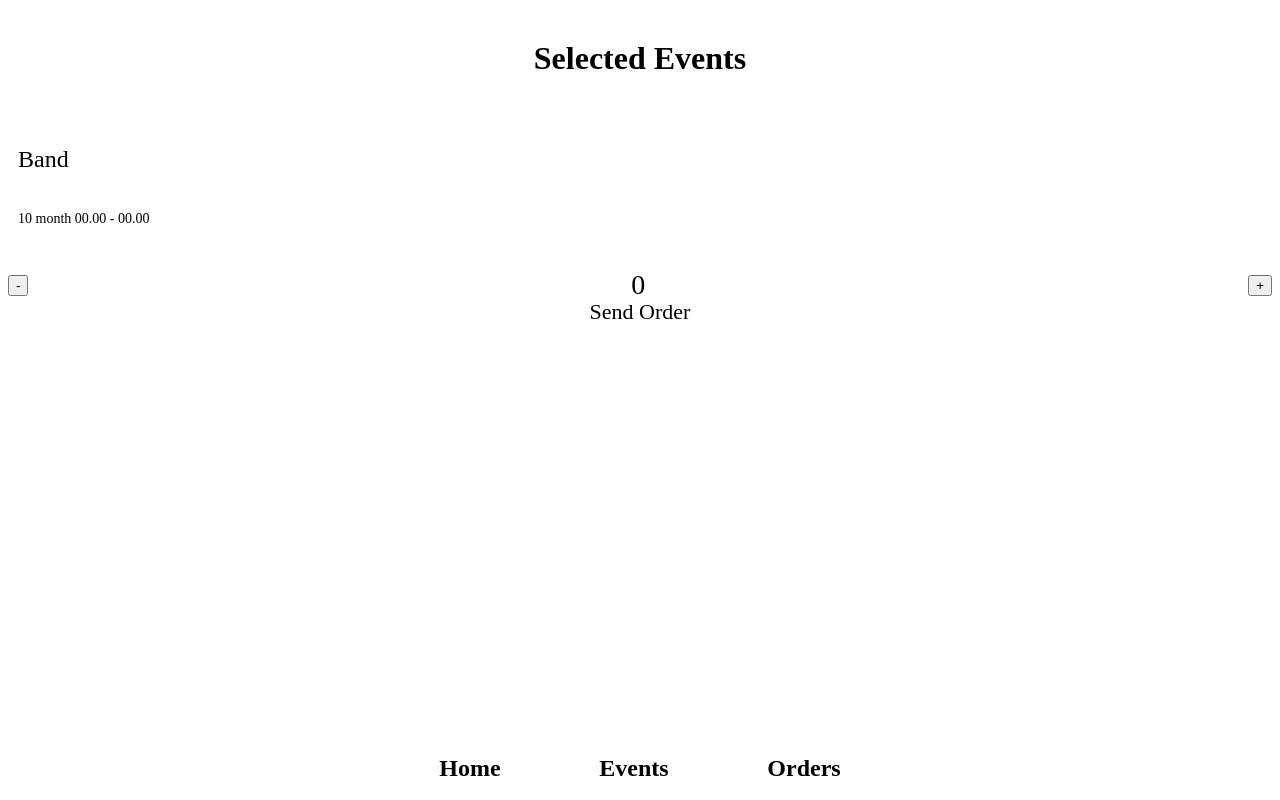
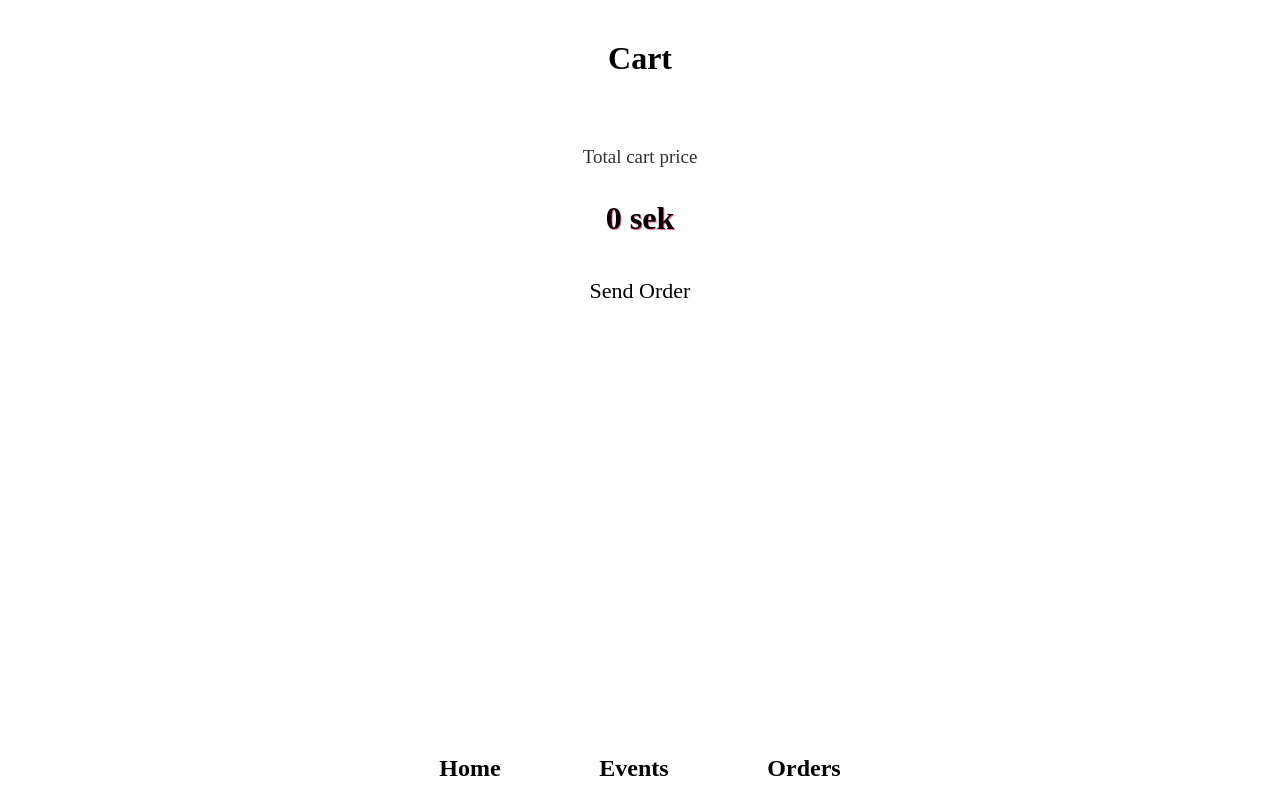
Before and after one commit to isakskold/where-its-at, a React (Vite) app in the folder vite-project/: page /events/allSelected in a window 1280 px wide. Built offline with nearby package versions, Linux system fonts and the light colour scheme; the HTML template or start-up script is replaced by a standard one.

Commit message:
Continued implementing state zustand. Counters are now interactable and displays proper data

```diff
--- a/vite-project/src/components/counter/Counter.jsx
+++ b/vite-project/src/components/counter/Counter.jsx
@@ -3,6 +3,7 @@ import Data from "./data/Data";
 import Value from "./value/Value";
 import styled from "styled-components";
 import React from "react";
+import useEventStore from "../../store";
 
 // Styled components with conditional rendering based on initialData prop
 const StyledCounterBase = styled.div`
@@ -38,7 +39,7 @@ const StyledCounterMoney = styled(StyledCounterBase)`
 
 const StyledCounterInfo = styled(StyledCounterBase)`
   height: 96px;
-  margin-bottom: 4rem;
+  margin-bottom: 1rem;
 
   & > .counter-row:first-child {
     display: flex;
@@ -72,9 +73,24 @@ const CounterRow = styled.div`
   }
 `;
 
-const Counter = ({ initialData }) => {
+const Counter = ({ initialData, event }) => {
+  const { addToCart, removeFromCart, getQuantityInCart, cart } =
+    useEventStore();
+
   const decrement = "decrement";
   const increment = "increment";
+
+  const handleIncrement = () => {
+    addToCart(event); // Add event to cart
+    console.log("Cart:", cart);
+  };
+
+  const handleDecrement = () => {
+    removeFromCart(event.id); // Remove event from cart
+    console.log("Cart:", cart);
+  };
+
+  const quantityInCart = getQuantityInCart(event.id);
 
   // Choose which StyledCounter to render based on initialData prop
   const StyledCounter =
@@ -83,12 +99,12 @@ const Counter = ({ initialData }) => {
   return (
     <StyledCounter>
       <CounterRow className="counter-row">
-        <Data data={initialData} />
+        <Data data={initialData} event={event} quantity={quantityInCart} />
       </CounterRow>
       <CounterRow className="counter-row">
-        <Btn type={decrement} />
-        <Value value={0} />
-        <Btn type={increment} />
+        <Btn type={decrement} onClick={handleDecrement} />
+        <Value value={quantityInCart} />
+        <Btn type={increment} onClick={handleIncrement} />
       </CounterRow>
     </StyledCounter>
   );
--- a/vite-project/src/components/counter/btn/Btn.jsx
+++ b/vite-project/src/components/counter/btn/Btn.jsx
@@ -1,5 +1,7 @@
-const Btn = ({ type }) => {
-  return <button>{type === "increment" ? "+" : "-"}</button>;
+import React from "react";
+
+const Btn = ({ type, onClick }) => {
+  return <button onClick={onClick}>{type === "increment" ? "+" : "-"}</button>;
 };
 
 export default Btn;
--- a/vite-project/src/components/counter/data/Data.jsx
+++ b/vite-project/src/components/counter/data/Data.jsx
@@ -1,5 +1,6 @@
 import React from "react";
 import styled from "styled-components";
+import useEventStore from "../../../store";
 
 const StyledMoneyParagraph = styled.p`
   font-weight: bold;
@@ -18,15 +19,19 @@ const StyledDateTimeParagraph = styled.p`
   color: var(--light-blue);
 `;
 
-const Data = ({ data }) => {
+const Data = ({ data, event: { name, id, when, price } }) => {
+  const time = `${when.from} - ${when.to}`;
+  const quantityInCart = useEventStore.getState().getQuantityInCart(id);
+  const totalPrice = price * quantityInCart;
+
   if (data === "Money") {
-    return <StyledMoneyParagraph>420 sek</StyledMoneyParagraph>;
+    return <StyledMoneyParagraph>{totalPrice} sek</StyledMoneyParagraph>;
   } else if (data === "Info") {
     return (
       <>
-        <StyledBandParagraph>Band</StyledBandParagraph>
+        <StyledBandParagraph>{name}</StyledBandParagraph>
         <StyledDateTimeParagraph>
-          10 month 00.00 - 00.00
+          {when.date} {time}
         </StyledDateTimeParagraph>
       </>
     );
--- a/vite-project/src/components/eventItem/eventInfo/EventInfo.jsx
+++ b/vite-project/src/components/eventItem/eventInfo/EventInfo.jsx
@@ -52,7 +52,7 @@ const EventInfo = ({ event: { name, where, when, price } }) => {
       <p>{where}</p> {/* location */}
       <div>
         <p>{time}</p> {/* from-to */}
-        <p>{price}</p> {/* eventPrice */}
+        <p>{price} sek</p> {/* eventPrice */}
       </div>
     </StyledEventInfo>
   );
--- a/vite-project/src/pages/events/allSelectedEvents/AllSelectedEvents.jsx
+++ b/vite-project/src/pages/events/allSelectedEvents/AllSelectedEvents.jsx
@@ -3,14 +3,58 @@ import { StyledHeader } from "../Events";
 import { StyledH1 } from "../Events";
 import GreenBtn from "../../../components/greenBtn/GreenBtn";
 import Counter from "../../../components/counter/Counter";
+import useEventStore from "../../../store";
+import styled from "styled-components";
+
+const StyledParagraph = styled.p`
+  font-family: "FiraSansIta";
+  font-size: 19px;
+  font-weight: lighter;
+  text-align: center;
+  color: var(--text-white);
+  opacity: 80%;
+  margin-top: 1.5rem;
+  margin-bottom: 1.5rem;
+`;
+
+const StyledPrice = styled.p`
+  font-size: 32px;
+  font-weight: bolder;
+  text-align: center;
+  color: var(--text-white);
+  text-shadow: 1px 1px 0px #f56b9a;
+  margin-bottom: 1.5rem;
+`;
 
 const AllSelectedEvents = () => {
+  const events = useEventStore((state) => state.events);
+  const cart = useEventStore((state) => state.cart);
+  const initialData = "Info";
+
+  // Filter events to include only those in the cart
+  const eventsInCart = events.filter((event) => cart[event.id]);
+
+  // Calculate total price of items in the cart
+  const totalPrice = eventsInCart.reduce((acc, event) => {
+    const quantity = useEventStore.getState().getQuantityInCart(event.id);
+    return acc + event.price * quantity;
+  }, 0);
+
   return (
     <>
       <StyledHeader>
-        <StyledH1 className="StyledH1">Selected Events</StyledH1>
+        <StyledH1 className="StyledH1">Cart</StyledH1>
       </StyledHeader>
-      <Counter initialData={"Info"} />
+      {eventsInCart.map((event) => (
+        <Counter
+          key={event.id}
+          initialData={initialData}
+          event={event}
+          isInCart={true}
+        />
+      ))}
+      <StyledParagraph>Total cart price</StyledParagraph>
+      <StyledPrice>{totalPrice} sek</StyledPrice>
       <GreenBtn initialData={"sendOrder"} />
     </>
   );
--- a/vite-project/src/pages/events/singleEvent/SingleEvent.jsx
+++ b/vite-project/src/pages/events/singleEvent/SingleEvent.jsx
@@ -46,6 +46,7 @@ const SingleEvent = () => {
   const [loading, setLoading] = useState(true); // Add loading state
   const events = useEventStore((state) => state.events);
   const event = events.find((event) => event.id === eventId);
+  const initialData = "Money";
 
   useEffect(() => {
     // Check if events data is already available
@@ -81,7 +82,7 @@ const SingleEvent = () => {
         </StyledH3>
         <StyledH4>@ {event.where}</StyledH4>
       </StyledHeader>
-      <Counter initialData={"Money"} />
+      <Counter initialData={initialData} event={event} />
     </>
   );
 };
--- a/vite-project/src/store.js
+++ b/vite-project/src/store.js
@@ -1,9 +1,9 @@
-// store.js
 import { create } from "zustand";
 import { fetchData } from "../api";
 
 const useEventStore = create((set) => ({
   events: [], // Initial empty array of events
+  cart: {}, // Initial empty object to store cart items
 
   // Function to fetch events from the API and update the state
   fetchEvents: async () => {
@@ -14,6 +14,34 @@ const useEventStore = create((set) => ({
       console.error("Error fetching events:", error);
     }
   },
+
+  // Function to add an event to the cart
+  addToCart: (event) => {
+    set((state) => ({
+      cart: {
+        ...state.cart,
+        [event.id]: (state.cart[event.id] || 0) + 1, // Increment quantity for event
+      },
+    }));
+  },
+
+  // Function to remove an event from the cart
+  removeFromCart: (eventId) => {
+    set((state) => {
+      const updatedCart = { ...state.cart };
+      if (updatedCart[eventId] > 1) {
+        updatedCart[eventId] -= 1; // Decrement quantity for event
+      } else {
+        delete updatedCart[eventId]; // Remove event from cart if quantity is 1
+      }
+      return { cart: updatedCart };
+    });
+  },
+
+  // Function to get the quantity of an event in the cart
+  getQuantityInCart: (eventId) => {
+    return useEventStore.getState().cart[eventId] || 0;
+  },
 }));
 
 export default useEventStore;
```
